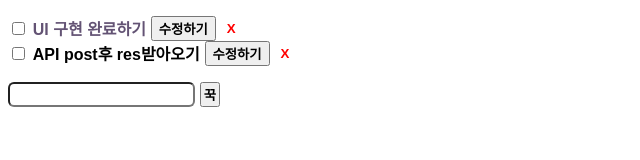
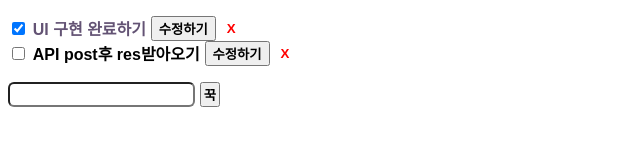
Before and after one commit to seoyeun0106/Vue-practice, a Vue app: page / in a window 1280 px wide. Shown: the top 160 px of the page, without its empty margins (0-640 px from the left). Built offline with nearby package versions, Linux system fonts and the light colour scheme; a web font is replaced by a local one.

Commit message:
[feat] 체크 표시 local 기록 추가

```diff
--- a/src/components/Todo.vue
+++ b/src/components/Todo.vue
@@ -2,8 +2,8 @@
     <div>
         <div v-if="!isModifying">
         <div class="todoWrapper">
-    <input type="checkbox">
-    <div :class="{'checked':todo.checked}">{{ todo.text }}</div>
+    <input type="checkbox" @click="updateCheck" :checked="todo.checked">
+    <div :class="{'checked':todo.checked}" >{{ todo.text }}</div>
     <button @click="modifyText">수정하기</button>
     <button class="delBtn" @click="onDelete">X</button>
     </div>
@@ -22,7 +22,7 @@ export default{
     },
     data(){
         return{
-            bool:false,
+            isChecked:this.todo.checked,
             isModifying:false
         }
     },
@@ -35,12 +35,16 @@ export default{
             this.$nextTick(function(){
                 this.$refs.input.focus()
             })
-            console.dir(this.$refs.input.focus)
-
         },
         updateTodos(e){
             this.$emit('updateFunc',this.todo.id,e.target.value)
             this.isModifying = false
+        },
+        updateCheck(){
+            this.$emit('updateChecks',this.todo.id,!this.isChecked)
+            console.log(this.isChecked)
+            this.isChecked = ! this.isChecked
+
         }
     }
 }
--- a/src/components/TodoList.vue
+++ b/src/components/TodoList.vue
@@ -2,7 +2,7 @@
 <div class="todo-container">
   <ul class="todo-li">
     <li v-for="todo in todos" :key="todo.id" class="todo-item">
-    <Todo :todo="todo" @delete-func="onDel" @update-func="updateTodo"/>
+    <Todo :todo="todo" @delete-func="onDel" @update-func="updateTodo" @update-checks="updateCheck"/>
     </li>
   </ul>
   <form class="form" @submit.prevent="onSubmit">
@@ -53,7 +53,15 @@ export default {
            todo.text = text
         } return todo
       })
-      console.log(this.todos)
+    },
+    updateCheck(data,isChecked){
+      this.todos = this.todos.map((todo)=>{
+        if(todo.id === data){
+          console.log(todo.checked,isChecked,"와앙")
+          todo.checked = isChecked
+        }
+        return todo
+      })
     }
 
 
```
